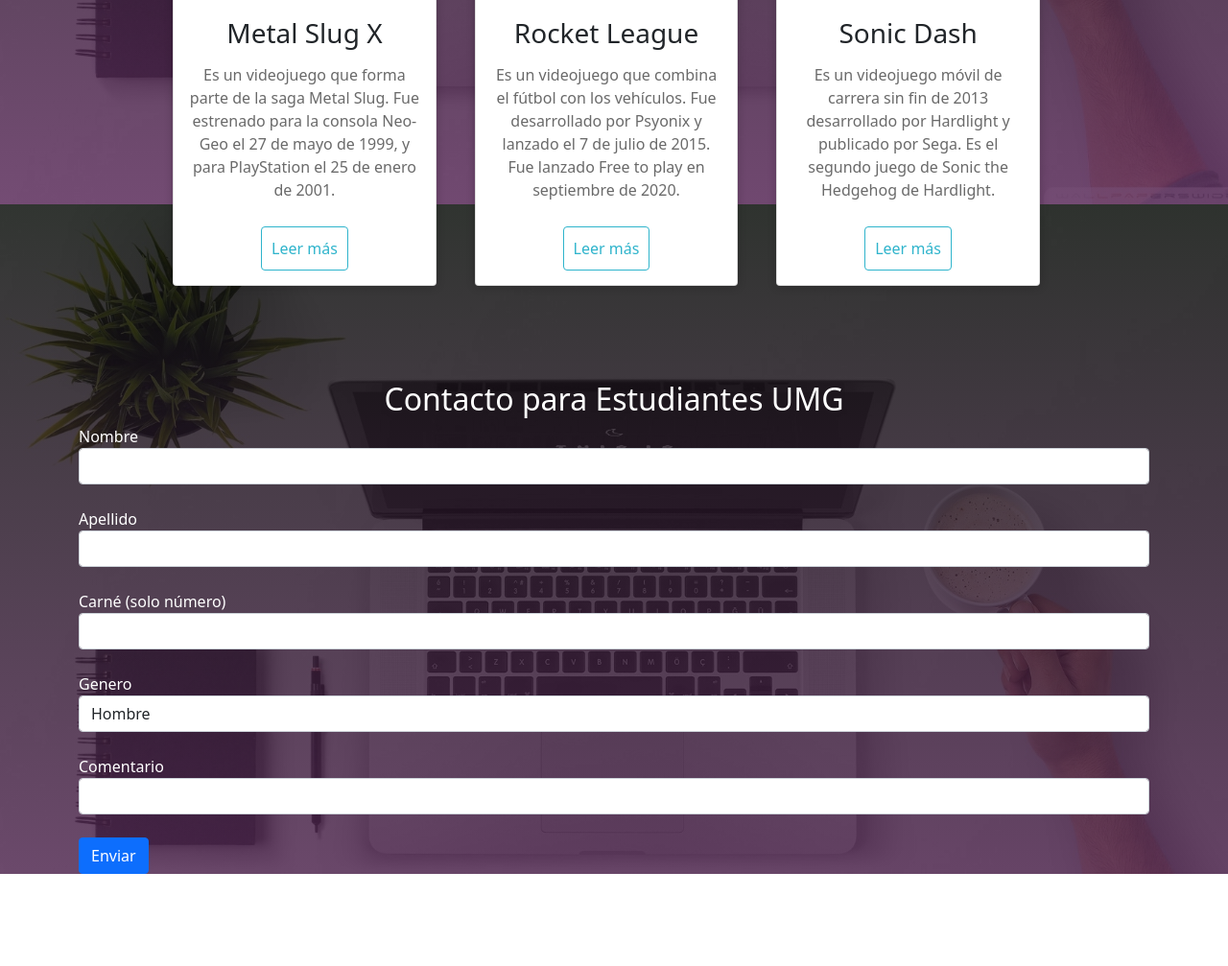
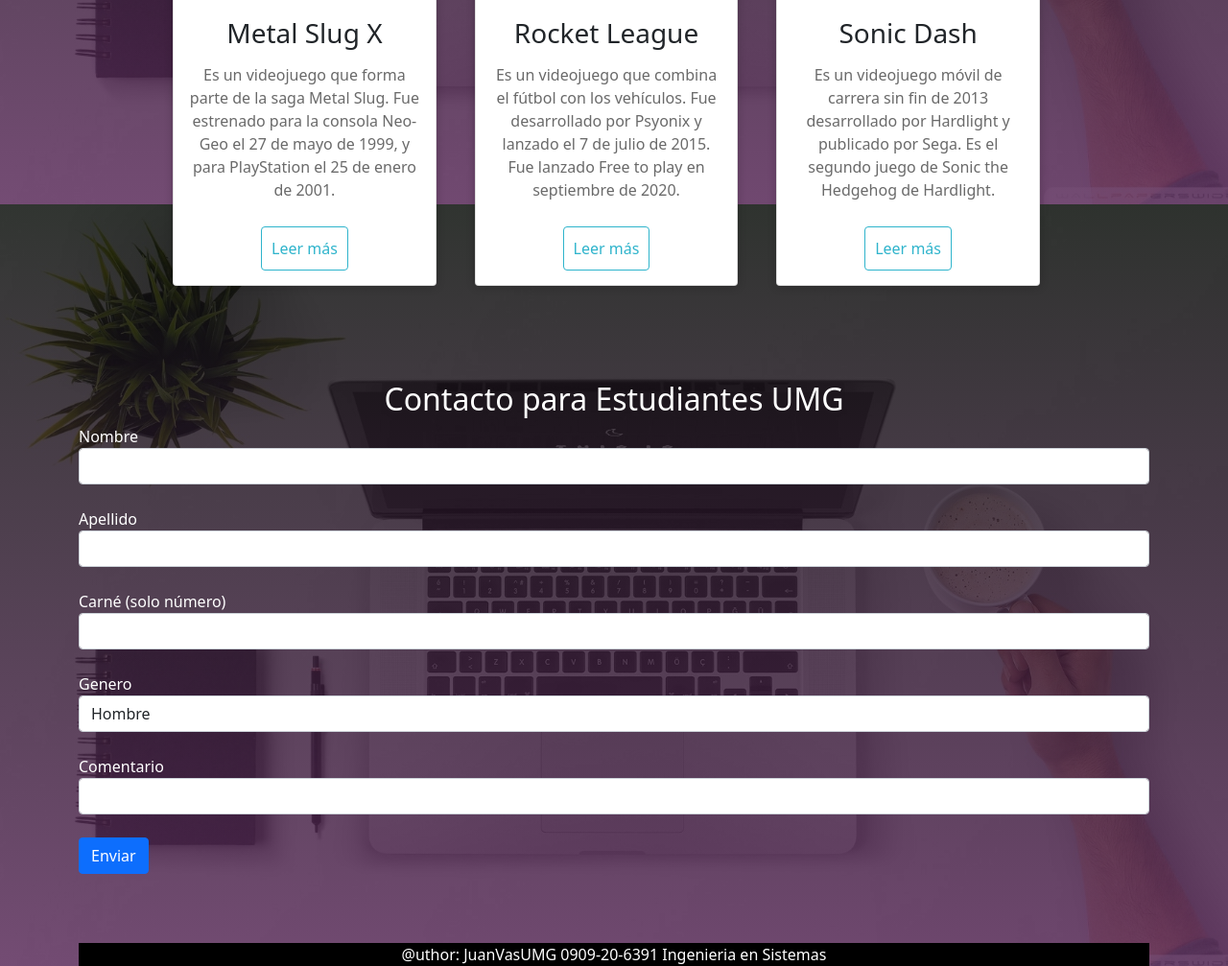
Before and after one commit to JuanVasUMG/Tarea1_HTML, a plain HTML site: page index.html in a window 1280 px wide. Shown: the part 3787-4794 px from the top of the page at 96% size. Before the commit the page ends 4698 px from the top, so only its background shows below. Drawn offline with nearby package versions, Linux system fonts and the light colour scheme.

Commit message:
Creacion de Footer

```diff
--- a/estilos.css
+++ b/estilos.css
@@ -137,3 +137,9 @@
 label{
     color: white;
 }
+
+footer{
+    background: rgb(0, 0, 0);
+    color: white;
+    text-align: center;
+}
--- a/index.html
+++ b/index.html
@@ -232,6 +232,10 @@
 
         <button type="submit" class="btn btn-primary">Enviar</button>
     </form>
+    <br><br><br>
+    <footer>
+        <p>@uthor: JuanVasUMG 0909-20-6391 Ingenieria en Sistemas</p>
 
+    </footer>
 </body>
 </html>
```
